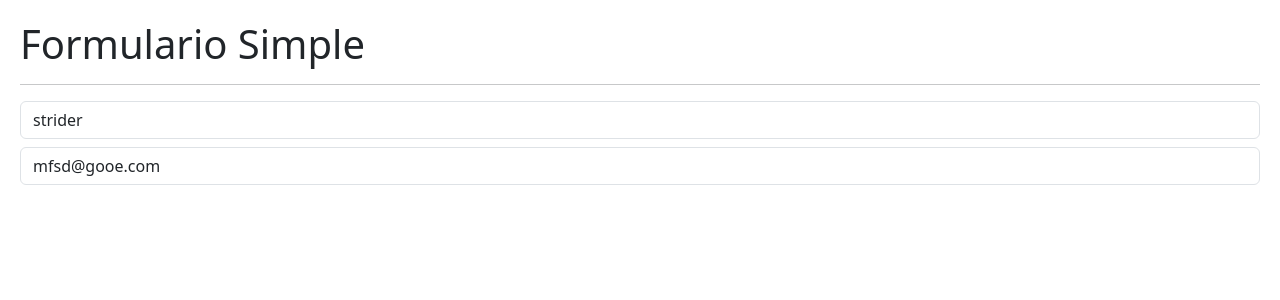
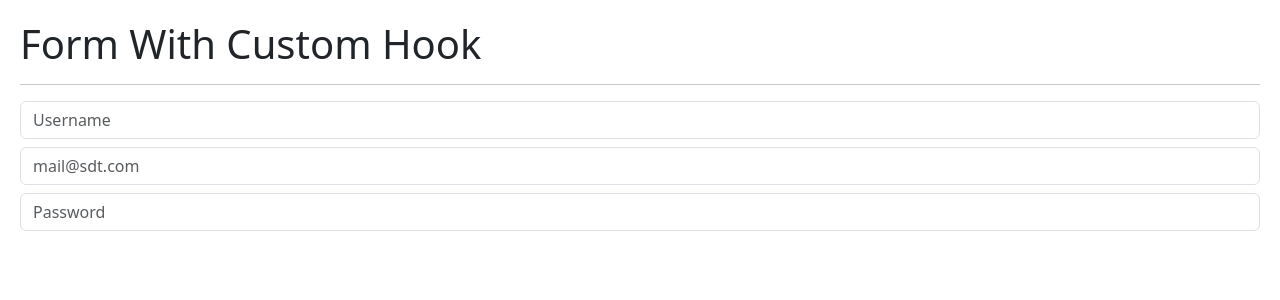
Before and after one commit to mnfrn10112/hooks-app, a React (Vite) app: page / in a window 1280 px wide. Shown: the top 300 px of the page. Built offline with nearby package versions, Linux system fonts and the light colour scheme.

Commit message:
custom hooks

```diff
--- /dev/null
+++ b/src/02-useEffect/FormWithCustomHook.jsx
@@ -0,0 +1,44 @@
+import React, { useEffect, useState } from 'react';
+import { useForm } from '../hooks/useForm';
+import { Message } from './Message';
+
+export const FormWithCustomHook = () => {
+
+    const {  username, email, password , onInputChange } = useForm({
+        username: '',
+        email: '',
+        password: ''
+    });
+
+    // const { username, email, password } = formState;
+
+
+    return (
+        <>
+            <h1>Form With Custom Hook</h1>
+            <hr />
+            <input type="text"
+                className='form-control'
+                placeholder='Username'
+                name='username'
+                value={username}
+                onChange={onInputChange}
+            />
+            <input type="email"
+                className='form-control mt-2'
+                placeholder='mail@sdt.com'
+                name='email'
+                value={email}
+                onChange={onInputChange}
+            />
+            <input type="password"
+                className='form-control mt-2'
+                placeholder='Password'
+                name='password'
+                value={password}
+                onChange={onInputChange}
+            />
+            {username == 'strider2' && <Message />}
+        </>
+    );
+};
--- /dev/null
+++ b/src/hooks/useForm.js
@@ -0,0 +1,20 @@
+import { useState } from "react";
+
+export const useForm = (initialForm = {}) => {
+
+
+    const [formState, setFormState,] = useState(initialForm);
+
+
+    const onInputChange = ({ target }) => {
+        const { name, value } = target;
+        setFormState({
+            ...formState,
+            [name]: value
+        });
+    };
+
+    return {
+        ...formState, onInputChange
+    };
+};
--- a/src/main.jsx
+++ b/src/main.jsx
@@ -1,13 +1,14 @@
 import React from 'react';
 import ReactDOM from 'react-dom/client';
+import { FormWithCustomHook } from './02-useEffect/FormWithCustomHook';
 // import { CounterApp } from './01-useState/CounterApp';
 // import { CounterWithCustomHook } from './01-useState/CounterWithCustomHook';
-import { SimpleForm } from './02-useEffect/SimpleForm';
+// import { SimpleForm } from './02-useEffect/SimpleForm';
 // import { HooksApp } from './HooksApp';
 import './index.css';
 
 ReactDOM.createRoot(document.getElementById('root')).render(
   // <React.StrictMode>
-  <SimpleForm />
+  <FormWithCustomHook />
   //  </React.StrictMode>
 );
```
